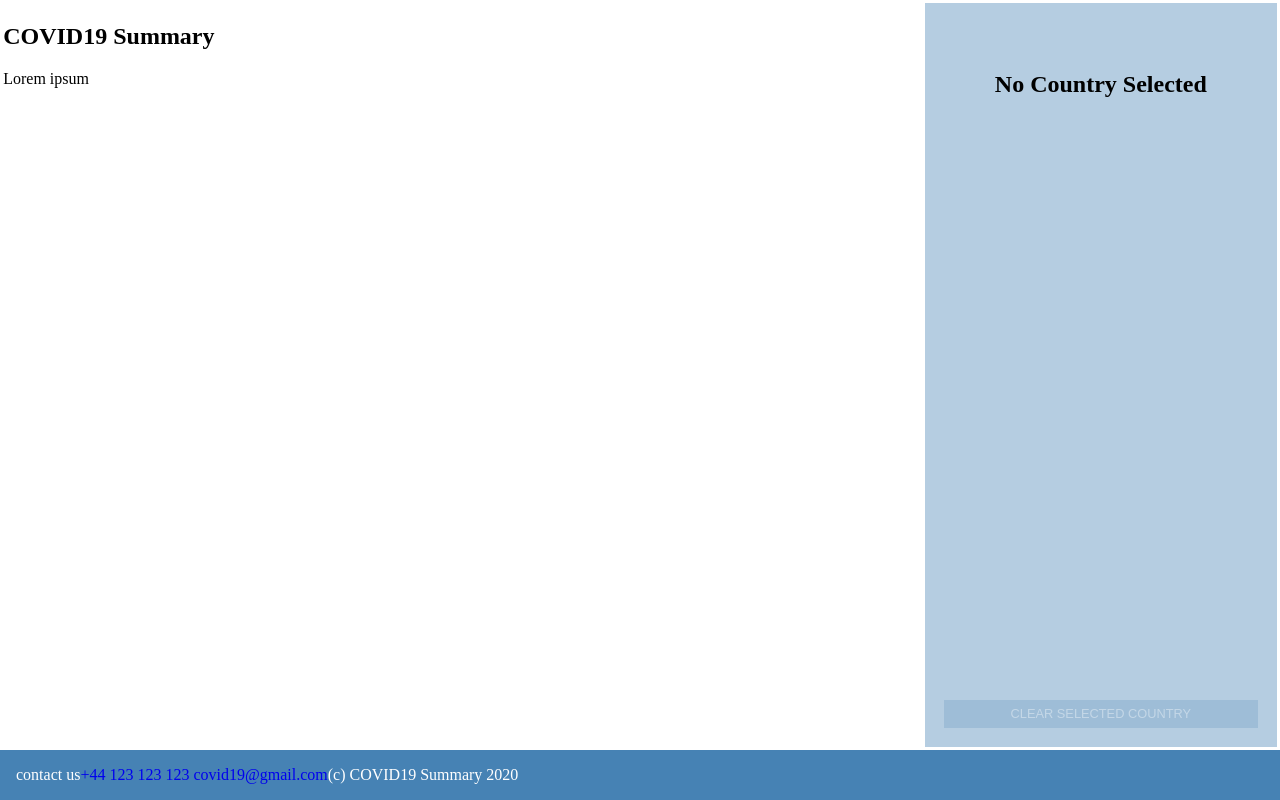
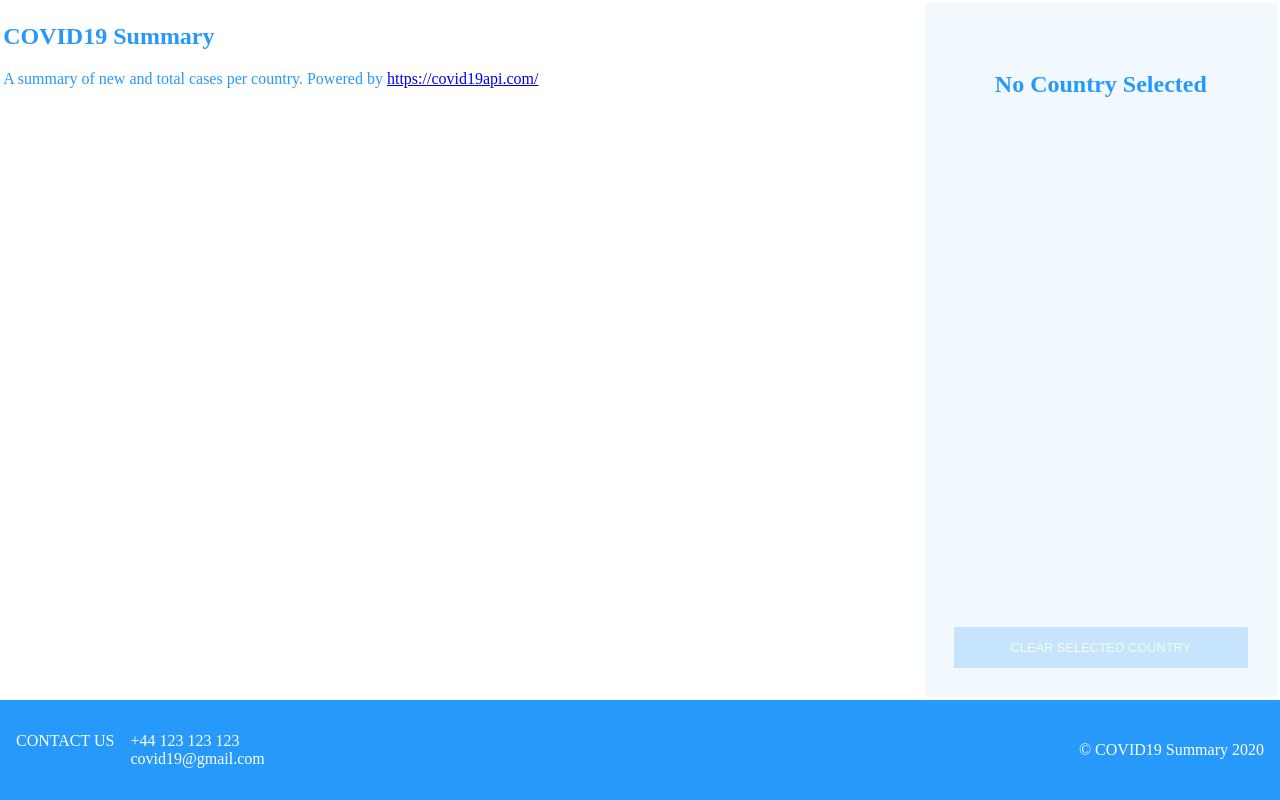
Before and after one commit to sgratzl/covid19_summary_board, a website built with Parcel: page index.html in a window 1280 px wide. Built offline with nearby package versions, Linux system fonts and the light colour scheme; no server answers.

Commit message:
small styles

```diff
--- a/index.html
+++ b/index.html
@@ -13,7 +13,10 @@
       <section class="main grow">
         <header class="main-header">
           <h1>COVID19 Summary</h1>
-          <p>Lorem ipsum</p>
+          <p>
+            A summary of new and total cases per country. Powered by
+            <a href="https://api.covid19api.com/" rel="noopener noreferrer">https://covid19api.com/</a>
+          </p>
         </header>
         <table-chart id="table-chart" class="grow"></table-chart>
       </section>
@@ -24,12 +27,12 @@
       </aside>
     </div>
     <footer>
-      <div>contact us</div>
-      <div>
+      <div class="footer-contact">contact us</div>
+      <div class="footer-contacts">
         <a class="footer-a" href="tel:+44123123123">+44 123 123 123</a>
         <a class="footer-a" href="mailto:covid19@gmail.com">covid19@gmail.com</a>
       </div>
-      <div class="footer-copyright">(c) COVID19 Summary 2020</div>
+      <div class="footer-copyright grow">&copy; COVID19 Summary 2020</div>
     </footer>
     <script module src="src/index.ts"></script>
   </body>
--- a/src/components/TableChart.ts
+++ b/src/components/TableChart.ts
@@ -17,8 +17,11 @@ export default class TableChart<T = any> extends HTMLElement {
     :host {
       position: relative;
       display: flex;
-      --th-bg: white;
-      --selection-bg: orange;
+      --text: black;
+      --th-text: black;
+      --th-bg: lightgray;
+      --selection-bg: lightgray;
+      --selection-text: black;
     }
     .wrapper {
       position: absolute;
@@ -27,17 +30,19 @@ export default class TableChart<T = any> extends HTMLElement {
       left: 0.2em;
       bottom: 0.2em;
       overflow: auto;
+      color: var(--text);
     }
     table {
       border-collapse: collapse;
     }
     th, td {
-      padding: 0.75em;
+      padding: 1em;
     }
     th {
       position: sticky;
       top: 0;
       background: var(--th-bg);
+      color: var(--th-text);
       text-transform: uppercase;
     }
     th[data-color]::before {
@@ -66,9 +71,11 @@ export default class TableChart<T = any> extends HTMLElement {
     }
     tbody > tr {
       cursor: pointer;
+      border-bottom: 1px solid var(--th-bg);
     }
     tbody > tr.selected,
     tbody > tr:hover {
+      color: var(--selection-text);
       background: var(--selection-bg);
     }
     .number {
--- a/src/data/index.ts
+++ b/src/data/index.ts
@@ -1,5 +1,6 @@
 import { ISummaryData, IStatisticEntry, ICountyData } from './interfaces';
 import { ITableHeaders, IPieChartData } from '../components/index';
+import { schemeAccent } from 'd3';
 
 export * from './interfaces';
 
@@ -8,6 +9,12 @@ export function fetchData(): Promise<Readonly<ISummaryData>> {
     cache: 'force-cache',
   }).then((r) => r.json());
 }
+
+const colors = {
+  active: schemeAccent[2],
+  deaths: schemeAccent[4],
+  recovered: schemeAccent[0],
+};
 
 export const tableHeaders: ITableHeaders<ICountyData> = [
   {
@@ -27,43 +34,42 @@ export const tableHeaders: ITableHeaders<ICountyData> = [
   {
     name: 'Total Active Cases',
     attr: (d) => d.TotalConfirmed - d.TotalDeaths - d.TotalRecovered,
-    color: 'red',
+    color: colors.active,
     type: 'number',
     sortAble: true,
   },
   {
     name: 'Total Deaths',
     attr: 'TotalDeaths',
-    color: 'black',
+    color: colors.deaths,
     type: 'number',
     sortAble: true,
   },
   {
     name: 'Total Recovered',
     attr: 'TotalRecovered',
-    color: 'green',
+    color: colors.recovered,
     type: 'number',
     sortAble: true,
   },
 ];
 
 export function preparePieData(data: Readonly<IStatisticEntry>): IPieChartData {
-  // TODO better colors
   return [
+    {
+      name: 'Total Active Cases',
+      value: data.TotalConfirmed - data.TotalDeaths - data.TotalRecovered,
+      color: colors.active,
+    },
     {
       name: 'Total Deaths',
       value: data.TotalDeaths,
-      color: 'black',
-    },
-    {
-      name: 'Total Active Cases',
-      value: data.TotalConfirmed - data.TotalDeaths - data.TotalRecovered,
-      color: 'red',
+      color: colors.deaths,
     },
     {
       name: 'Total Recovered',
       value: data.TotalRecovered,
-      color: 'green',
+      color: colors.recovered,
     },
   ];
 }
--- a/src/main.css
+++ b/src/main.css
@@ -7,9 +7,12 @@ body {
   display: flex;
   flex-direction: column;
 
-  --primary: rgb(70, 130, 180);
-  --primary-bg: rgba(70, 130, 180, 0.4);
-  --primary-text: white;
+  --primary-text: #2799fa;
+  --bg: #f1f8fe;
+  --footer-bg: #2799fa;
+  --footer-text: white;
+
+  color: var(--primary-text);
 }
 
 .grow {
@@ -26,13 +29,21 @@ body {
   flex-direction: column;
 }
 
+#table-chart {
+  --text: black;
+  --th-text: var(--primary-text);
+  --th-bg: var(--bg);
+  --selection-bg: var(--bg);
+  --selection-text: var(--primary-text);
+}
+
 .aside {
   width: 20em;
   max-width: 20em;
   display: flex;
   flex-direction: column;
   padding: 3em 1em 1em 1em;
-  background: var(--primary-bg);
+  background: var(--bg);
 }
 
 .aside-header {
@@ -41,11 +52,11 @@ body {
 
 .aside-button {
   border: none;
-  background: var(--primary);
-  color: var(--primary-text);
+  background: var(--footer-bg);
+  color: var(--footer-text);
   font-size: 0.8rem;
-  padding: 0.5em 1em;
-  margin: 0.25em;
+  padding: 1em;
+  margin: 1em;
   text-transform: uppercase;
 }
 
@@ -59,18 +70,26 @@ body {
 
 footer {
   display: flex;
-  padding: 1em;
-  background: var(--primary);
-  color: var(--primary-text);
+  padding: 2em 1em;
+  background: var(--footer-bg);
+  color: var(--footer-text);
   display: flex;
+  align-items: center;
+}
+
+.footer-contact {
+  align-self: flex-start;
+  text-transform: uppercase;
 }
 
 .footer-a,
 .footer-a:visited,
 .footer-a:hover,
 .footer-a:focus {
+  padding-left: 1em;
+  display: block;
   text-decoration: none;
-  color: --primary-text;
+  color: var(--footer-text);
 }
 
 .footer-copyright {
```
